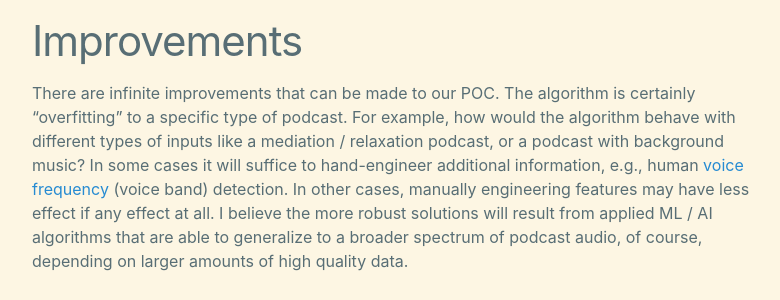
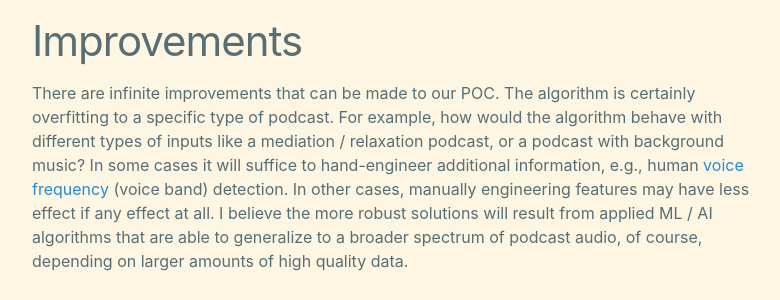
Before and after one commit to daniel-deychakiwsky/daniel-deychakiwsky.github.io, a Jekyll site: the page built from _posts/2021-03-21-simple-podcast-ad-break-detection.md, in a window 1280 px wide and 900 px high, scrolled down 6245 px. Shown: the part 379-679 px from the top of the window, without its empty margins (238-1018 px from the left). Built offline with Jekyll 4.4.1, drawn with Linux system fonts in a browser that asks for light colours.

```diff
--- a/_posts/2021-03-21-simple-podcast-ad-break-detection.md
+++ b/_posts/2021-03-21-simple-podcast-ad-break-detection.md
@@ -191,7 +191,7 @@ to a different engineering team or tackle it in a different scope.
 # Improvements
 
 There are infinite improvements that can be made to our POC. The algorithm is
-certainly "overfitting" to a specific type of podcast. For example, how would the algorithm
+certainly overfitting to a specific type of podcast. For example, how would the algorithm
 behave with different types of inputs like a mediation / relaxation podcast, or a podcast
 with background music? In some cases it will suffice to hand-engineer additional information,
 e.g., human [voice frequency] (voice band) detection. In other cases, manually
```
